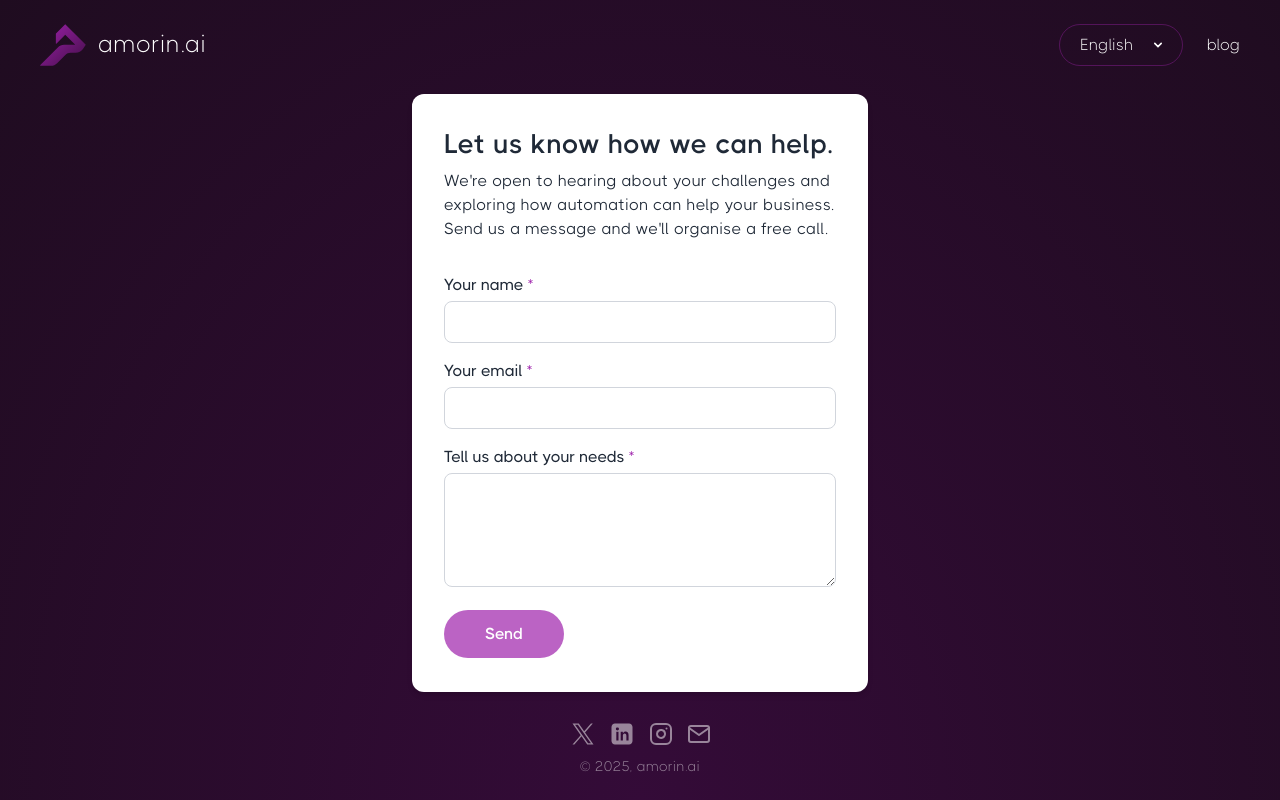
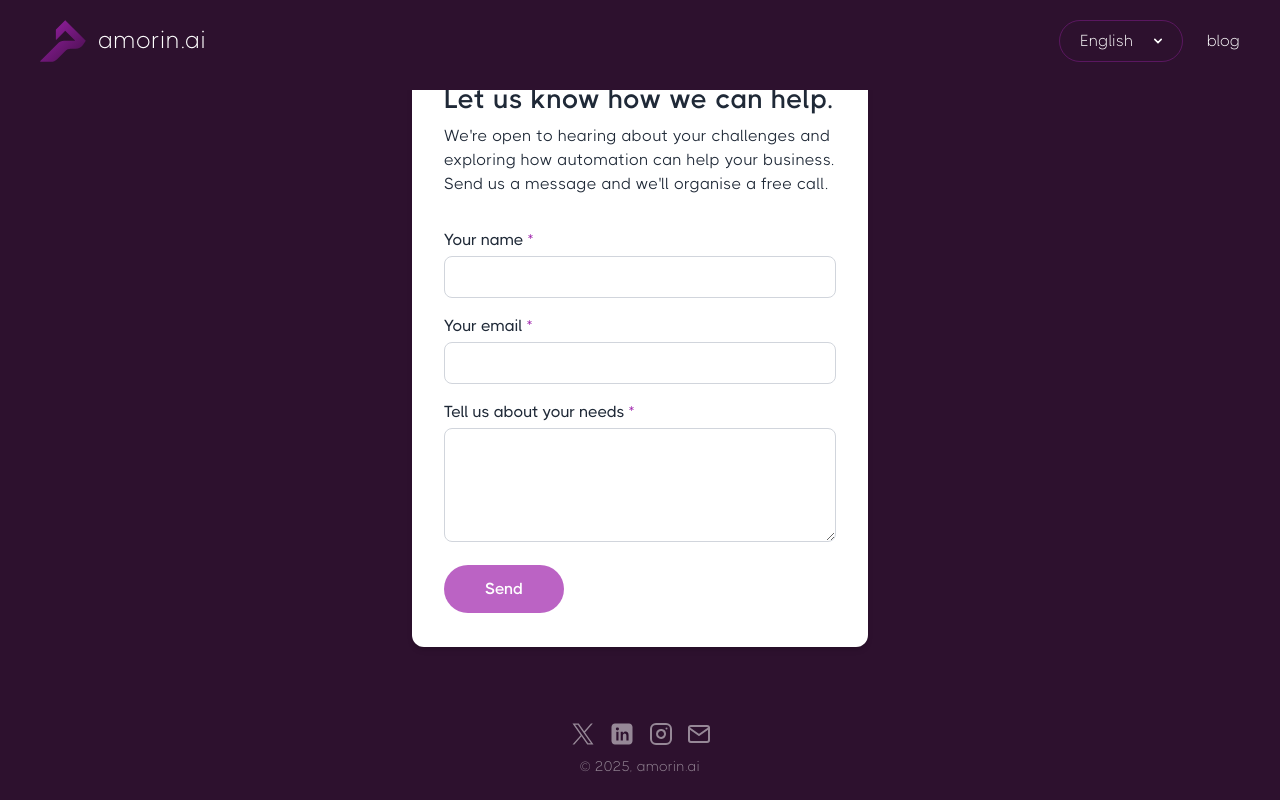
Before and after one commit to diksipav/amorin-ai-website, a Next.js app: page /en/contact-us in a window 1280 px wide. Built offline with nearby package versions, Linux system fonts and the light colour scheme.

Commit message:
use sticky header

```diff
--- a/src/app/[locale]/contact-us/page.tsx
+++ b/src/app/[locale]/contact-us/page.tsx
@@ -2,7 +2,7 @@ import ContactForm from "@/app/components/ContactForm";
 
 export default function ContactPage() {
   return (
-    <section className="px-4 min-h-[calc(100vh_-_194px)] flex flex-col items-center justify-center">
+    <section className="px-4 min-h-[calc(100vh_-_104px)] flex flex-col items-center justify-center">
       <ContactForm />
     </section>
   );
--- a/src/app/[locale]/layout.tsx
+++ b/src/app/[locale]/layout.tsx
@@ -46,13 +46,7 @@ export default async function RootLayout({
   }
   return (
     <html lang={locale}>
-      <body
-        className="min-h-screen flex flex-col items-center"
-        style={{
-          background:
-            "radial-gradient(ellipse at bottom, #340b38 0%, #1f0c20 100%)",
-        }}
-      >
+      <body className="min-h-screen flex flex-col items-center bg-[#2d112e]">
         <NextIntlClientProvider>
           <Navigation />
           <div id="root" className="flex-grow">
--- a/src/app/components/HeroSection.tsx
+++ b/src/app/components/HeroSection.tsx
@@ -9,10 +9,10 @@ const HeroSection = () => {
   const t = useTranslations("home");
 
   return (
-    <section className="min-h-[calc(100vh_-_90px)] flex items-center px-5 sm:px-6 md:px-10 relative z-30 pb-8 md:pb-0 max-w-[1616px]">
+    <section className="w-screen min-h-screen flex items-center px-5 sm:px-6 md:px-10 relative z-30 pb-8 md:pb-0">
       <WaveDots />
       {/* <div className="absolute inset-0 bg-black opacity-20 pointer-events-none z-20" /> */}
-      <div className="max-w-screen relative z-20 2xl:mx-auto md:grid md:[grid-template-columns:1fr_65%] lg:[grid-template-columns:1fr_60%] xl:[grid-template-columns:1fr_60%] gap-x-12">
+      <div className="max-w-[1340px] relative z-20 2xl:mx-auto md:grid md:[grid-template-columns:1fr_60%] xl:[grid-template-columns:1fr_60%] gap-x-12">
         <div className="self-center z-10 md:-mr-80 md:pb-20 lg:pb-32 2xl:max-w-[780px]">
           <div className="text-5xl md:text-7xl xl:text-8xl font-light leading-tight text-center mb-4">
             <h1 className="text-left">
@@ -65,13 +65,13 @@ const HeroSection = () => {
           </div>
 
           <div className="text-lg md:text-xl max-w-lg md:max-w-2xl lg:max-w-3xl xl:max-w-4xl 3xl:max-w-5xl leading-relaxed">
-            <p className="mb-4 text-left opacity-80 md:max-w-[400px] lg:max-w-lg">
+            <p className="mb-4 text-left opacity-80 md:max-w-[488px] lg:max-w-[580px]">
               {t("subtitle")}
             </p>
 
             <Link
               href="/contact-us"
-              className="mt-3 px-7 py-3 border-2 text-text border-text font-medium rounded-full hover:bg-text hover:text-[#1f0c20] focus:outline-none focus:ring-2 focus:ring-offset-2 focus:ring-text/50 shadow-lg shadow-text/20 hover:shadow-text/30 transition-all duration-300 inline-block text-center"
+              className="bg-theme mt-3 px-7 py-3 border-2 text-text border-text font-medium rounded-full hover:bg-text hover:text-[#1f0c20] focus:outline-none focus:ring-2 focus:ring-offset-2 focus:ring-text/50 shadow-lg shadow-text/20 hover:shadow-text/30 transition-all duration-300 inline-block text-center"
             >
               {t("main-cta")}
             </Link>
--- a/src/app/components/Navigation.tsx
+++ b/src/app/components/Navigation.tsx
@@ -1,7 +1,7 @@
 "use client";
 
 import { Link } from "@/i18n/navigation";
-import { useState, useEffect } from "react";
+import { useState } from "react";
 import { useRouter, usePathname } from "next/navigation";
 
 const LANGUAGES = [
@@ -26,7 +26,8 @@ const Navigation = () => {
   };
 
   return (
-    <nav className="w-full h-[90px] z-50 flex items-center justify-between p-5 sm:px-6 md:px-10 max-w-[1616px]">
+    <nav className="w-full fixed top-0 left-0 h-[90px] z-50 p-5 sm:px-6 md:px-10 bg-theme">
+      <div className="max-w-[1536px] flex items-center justify-between mx-auto">
         <Link
           href="/"
           className="flex gap-2 sm:gap-3 text-text text-2xl font-light tracking-wide"
@@ -84,6 +85,7 @@ const Navigation = () => {
             blog
           </Link>
         </div>
+      </div>
     </nav>
   );
 };
--- a/src/app/components/WaveDots.tsx
+++ b/src/app/components/WaveDots.tsx
@@ -3,10 +3,10 @@
 import { useEffect, useState } from "react";
 
 const rows = 50;
-const spacingX = 18;
-const spacingY = 18;
+const spacingX = 20;
+const spacingY = 20;
 const dotRadius = 1.1; // smaller dots
-const verticalCenter = 240;
+const verticalCenter = 180;
 const amplitude = 60;
 const frequency = 0.045;
 const phaseShift = Math.PI / 4;
--- a/src/app/globals.css
+++ b/src/app/globals.css
@@ -1,7 +1,7 @@
 @import "tailwindcss";
 
 @theme {
-  --color-theme: oklch(0.3651 0.1496 324.34);
+  --color-theme: oklch(0.2343 0.0651 326.1);
   --color-themeLight: oklch(0.5123 0.2173 323.73);
   --color-themeDark: oklch(0.1933 0.0475 325.37);
   --color-text: oklch(1 0 0);
```
Lines whose indentation alone changed are shown as unchanged.
